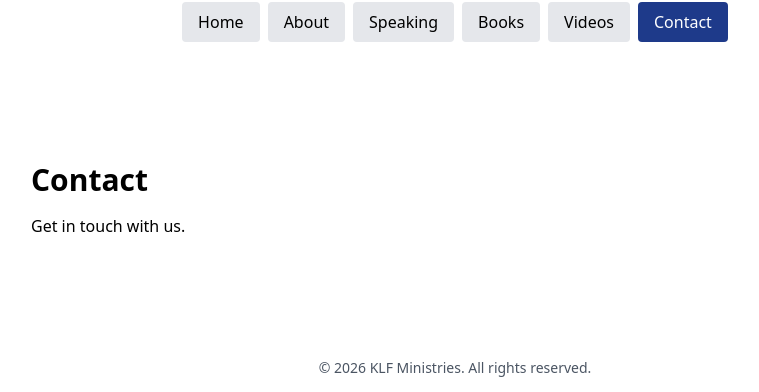
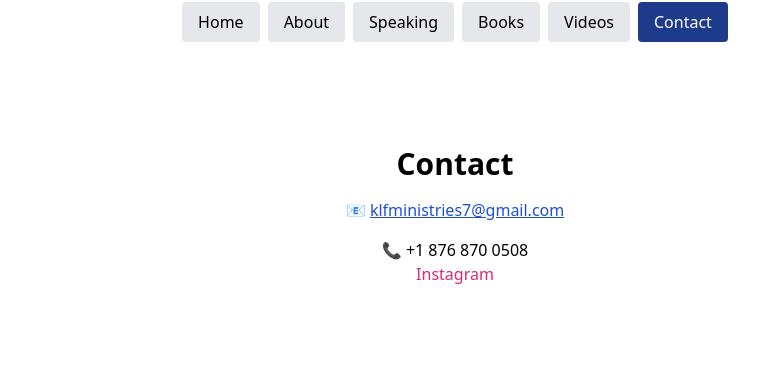
Before and after one commit to klfministries/klf-ministries-website, a Next.js app: page /en/contact in a window 1280 px wide. Shown: the part 238-630 px from the top of the page, without its empty margins (185-944 px from the left). Built offline with nearby package versions, Linux system fonts and the light colour scheme.

Commit message:
Restore Contact page information

```diff
--- a/app/[lang]/contact/page.jsx
+++ b/app/[lang]/contact/page.jsx
@@ -1,16 +1,27 @@
-export default function Contact({ params }) {
-  const lang = params.lang === "es" ? "es" : "en";
+export default function Contact() {
+  return (
+    <section className="max-w-md mx-auto py-16 px-6 text-center space-y-4">
+      <h1 className="text-3xl font-bold mb-4">Contact</h1>
 
-  return (
-    <section className="max-w-4xl mx-auto py-20 px-6">
-      <h1 className="text-3xl font-bold mb-4">
-        {lang === "es" ? "Contacto" : "Contact"}
-      </h1>
       <p>
-        {lang === "es"
-          ? "Póngase en contacto con nosotros."
-          : "Get in touch with us."}
+        📧{" "}
+        <a
+          href="mailto:klfministries7@gmail.com"
+          className="text-blue-700 underline"
+        >
+          klfministries7@gmail.com
+        </a>
       </p>
+
+      <p>📞 +1 876 870 0508</p>
+
+      <a
+        href="https://instagram.com/kiwayne27"
+        target="_blank"
+        className="text-pink-600 font-medium"
+      >
+        Instagram
+      </a>
     </section>
   );
 }
```
